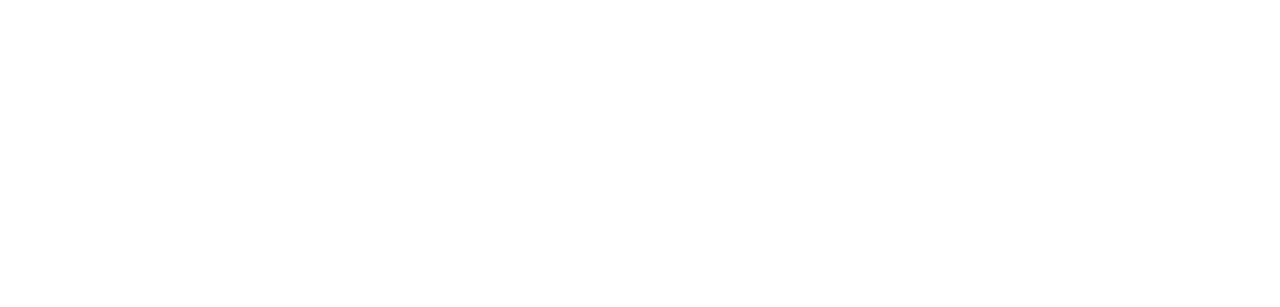
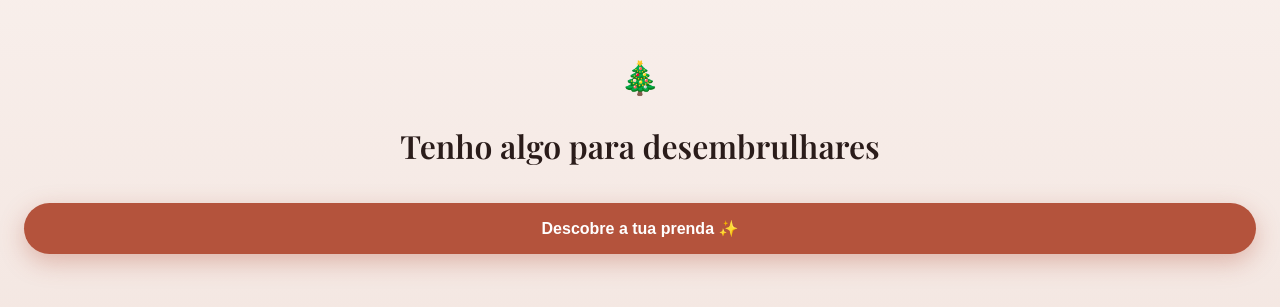
Before and after one commit to nunomeira8/christmas-gift, a React (Vite) app: page / in a window 1280 px wide. Before the commit this address had no page. Shown: the part 247-554 px from the top of the page. Built offline with nearby package versions, Linux system fonts and the light colour scheme.

Commit message:
Christmas gift
Add HashRouter for GitHubPages

```diff
--- a/src/App.jsx
+++ b/src/App.jsx
@@ -1,4 +1,4 @@
-import { BrowserRouter, Routes, Route } from "react-router-dom";
+import { Routes, Route } from "react-router-dom";
 
 import Landing from "./pages/Landing";
 import Intro from "./pages/Intro";
@@ -6,12 +6,10 @@
 
 export default function App() {
   return (
-    <BrowserRouter>
       <Routes>
-        <Route path="/christmas-gift" element={<Landing />} />
+        <Route path="/" element={<Landing />} />
         <Route path="/intro" element={<Intro />} />
         <Route path="/destinations" element={<Destinations />} />
       </Routes>
-    </BrowserRouter>
   );
 }
--- a/src/main.jsx
+++ b/src/main.jsx
@@ -1,10 +1,13 @@
 import React from "react";
 import ReactDOM from "react-dom/client";
+import { HashRouter } from "react-router-dom";
 import App from "./App";
 import "./styles/global.css";
 
 ReactDOM.createRoot(document.getElementById("root")).render(
   <React.StrictMode>
-    <App />
+    <HashRouter>
+      <App />
+    </HashRouter>
   </React.StrictMode>
 );
```
